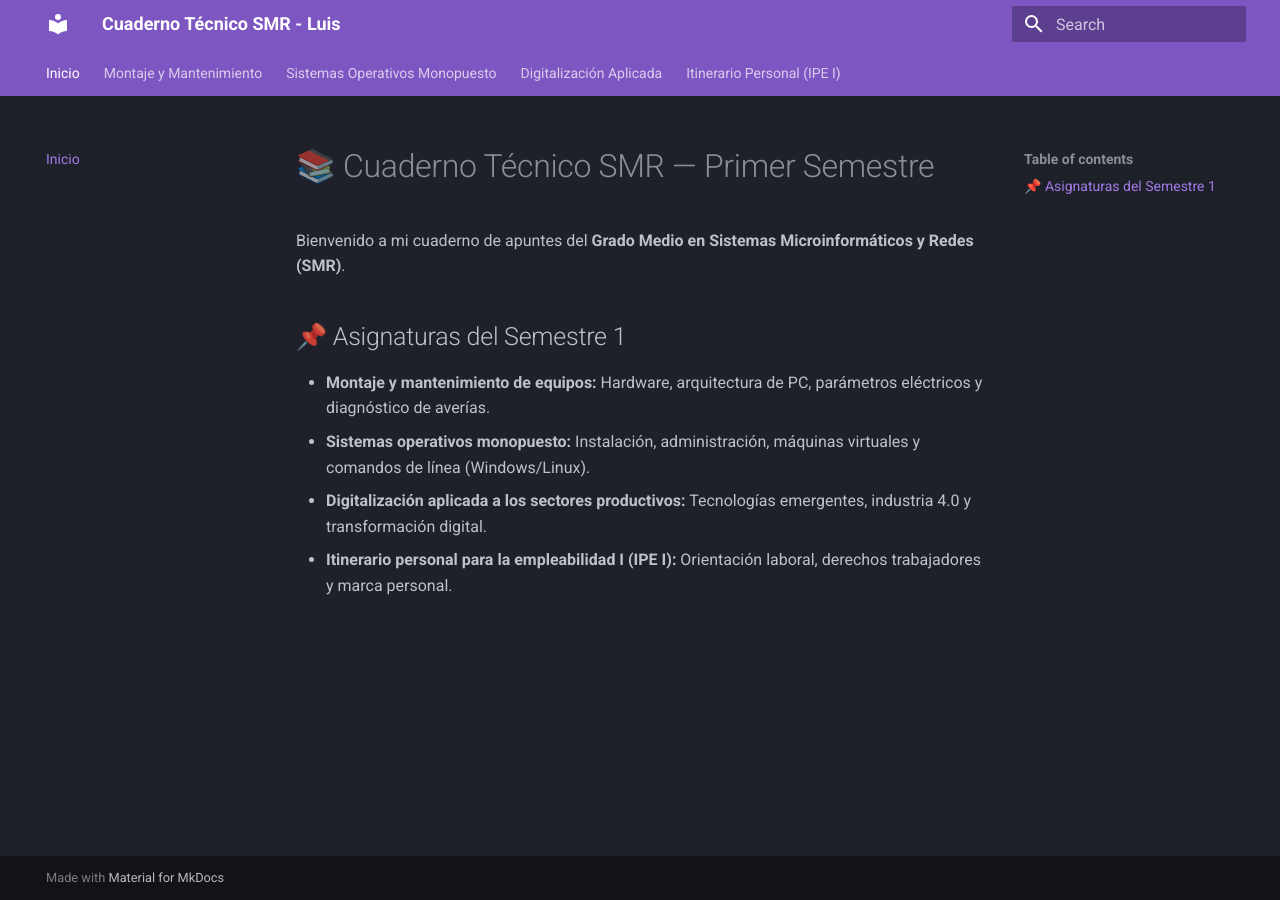
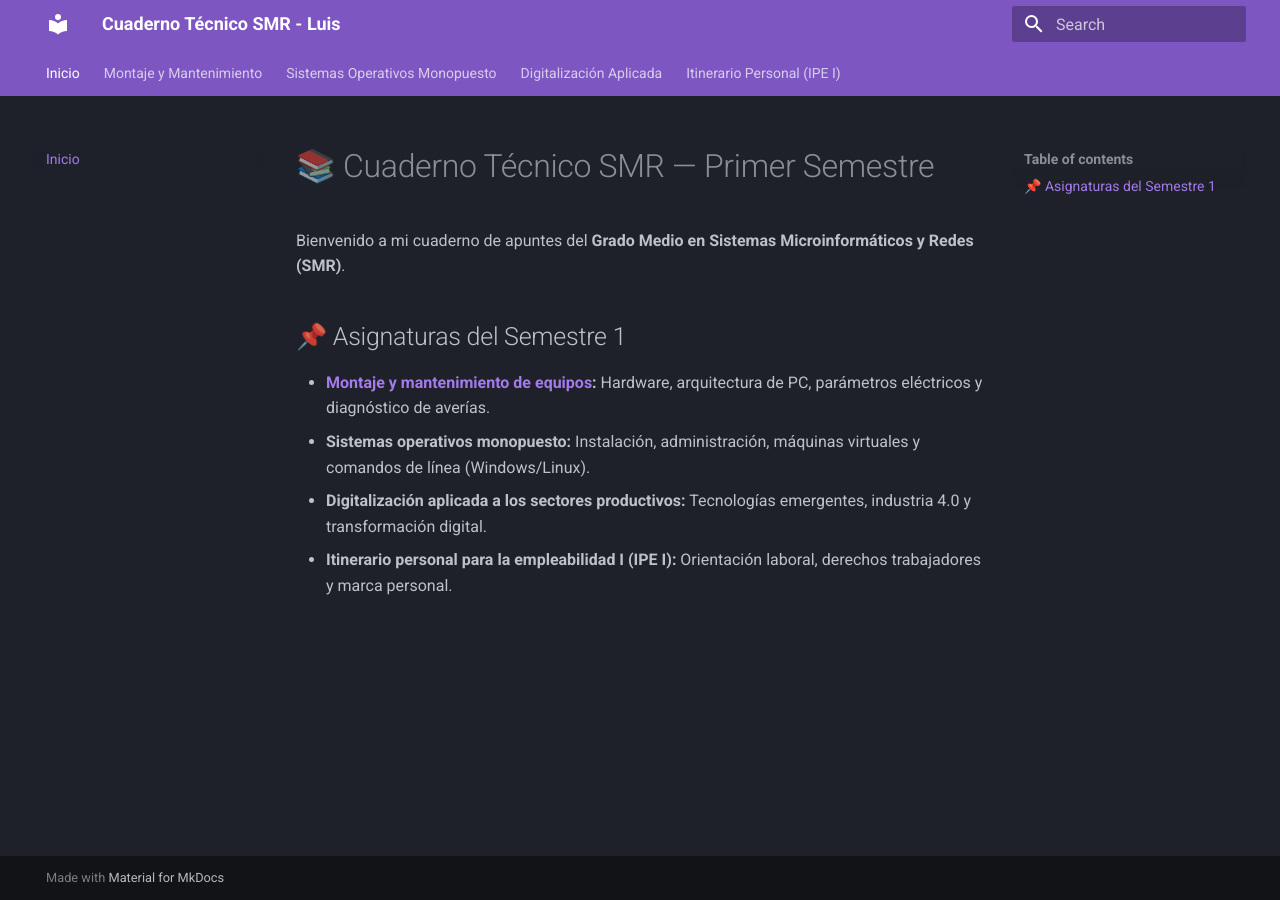
Before and after one commit to Beamspark/SMR-Apuntes, an MkDocs documentation site: the page built from docs/index.md, in a window 1280 px wide. Built offline with MkDocs 1.6.1 and Material for MkDocs 9.7.7, drawn with Linux system fonts in a browser that asks for light colours; part of the change alters nothing that is shown.

```diff
--- a/docs/index.md
+++ b/docs/index.md
@@ -4,7 +4,7 @@ Bienvenido a mi cuaderno de apuntes del **Grado Medio en Sistemas Microinformát
 
 ## 📌 Asignaturas del Semestre 1
 
-* **Montaje y mantenimiento de equipos:** Hardware, arquitectura de PC, parámetros eléctricos y diagnóstico de averías.
+* **[Montaje y mantenimiento de equipos](montaje/index.md):** Hardware, arquitectura de PC, parámetros eléctricos y diagnóstico de averías.
 * **Sistemas operativos monopuesto:** Instalación, administración, máquinas virtuales y comandos de línea (Windows/Linux).
 * **Digitalización aplicada a los sectores productivos:** Tecnologías emergentes, industria 4.0 y transformación digital.
 * **Itinerario personal para la empleabilidad I (IPE I):** Orientación laboral, derechos trabajadores y marca personal.
```
